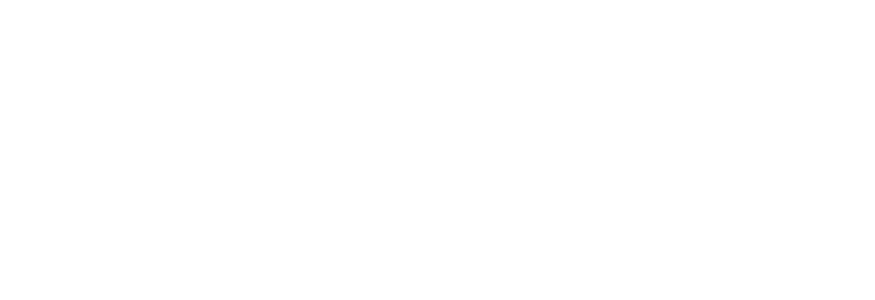
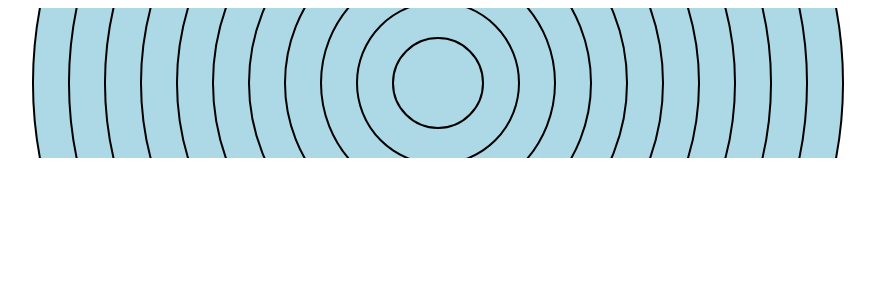
Before and after one commit to konbraphat51/Marksman, a Vue app: page / in a window 1280 px wide. Shown: the top 300 px of the page, without its empty margins (202-1077 px from the left). Built offline with nearby package versions, Linux system fonts and the light colour scheme.

Commit message:
Selectable Mark

```diff
--- a/src/components/Mark.vue
+++ b/src/components/Mark.vue
@@ -1,10 +1,65 @@
-<template></template>
+<template>
+	<div class="mark-container">
+		<svg xmlns="http://www.w3.org/2000/svg">
+			<circle
+				v-for="(radius, index) in radius"
+				:r="radius + '%'"
+				class="area"
+				cx="50%"
+				cy="50%"
+			/>
+
+			<circle
+				v-for="(radius, index) in radius"
+				:r="radius + '%'"
+				class="border"
+				cx="50%"
+				cy="50%"
+			/>
+		</svg>
+	</div>
+</template>
 
 <script>
 export default {
 	name: "Mark",
-	props: {},
-	data() {},
-	mounted() {},
+	data() {
+		return {
+			radius: [45, 41, 37, 33, 29, 25, 21, 17, 13, 9, 5],
+		}
+	},
+	methods: {},
 }
 </script>
+
+<style scoped>
+.mark-container {
+	display: flex;
+	justify-content: center;
+	align-items: center;
+	height: 100%;
+}
+
+svg {
+	width: 100%;
+	height: auto;
+}
+
+.area {
+	fill: lightblue;
+	stroke: none;
+	transition: transform 0.2s;
+}
+
+.area:hover {
+	fill: red;
+	transition: fill 0.2s;
+}
+
+.border {
+	fill: none;
+	stroke: black;
+	stroke-width: 2;
+	pointer-events: none;
+}
+</style>
```
